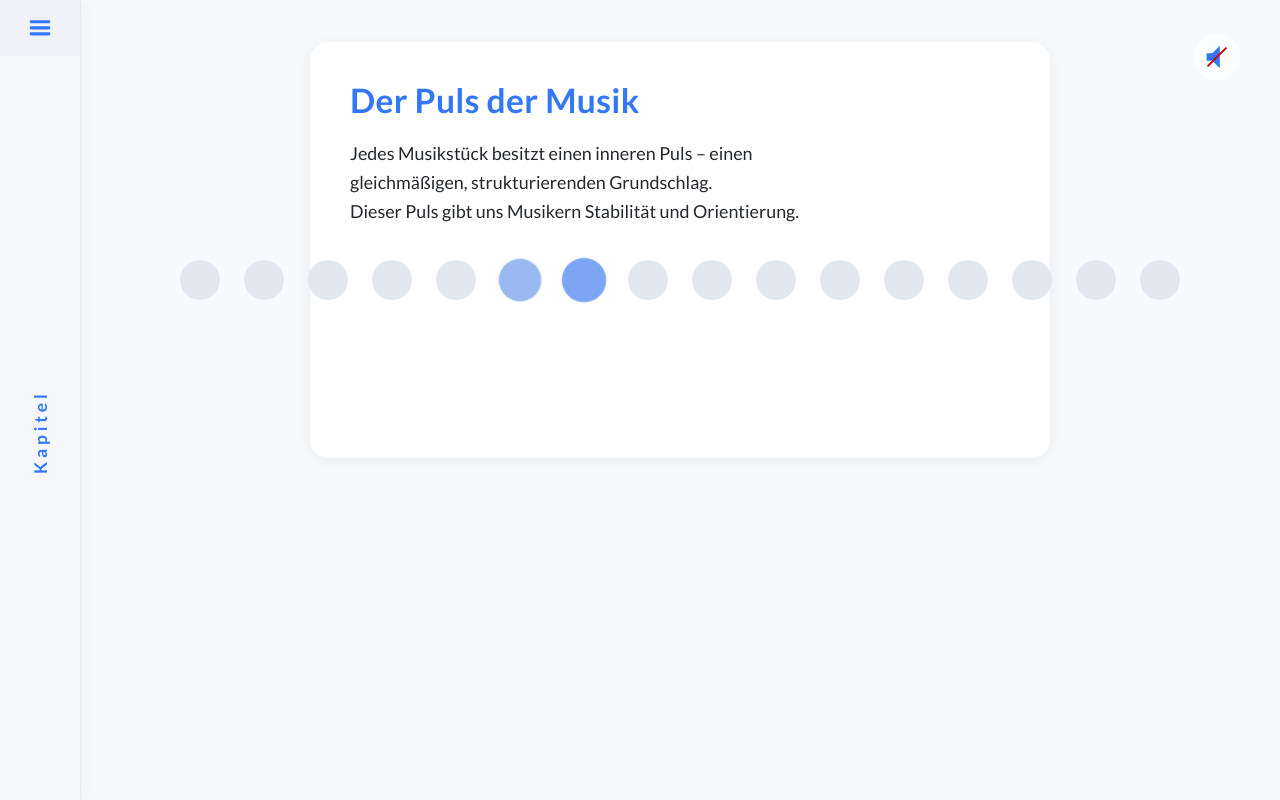
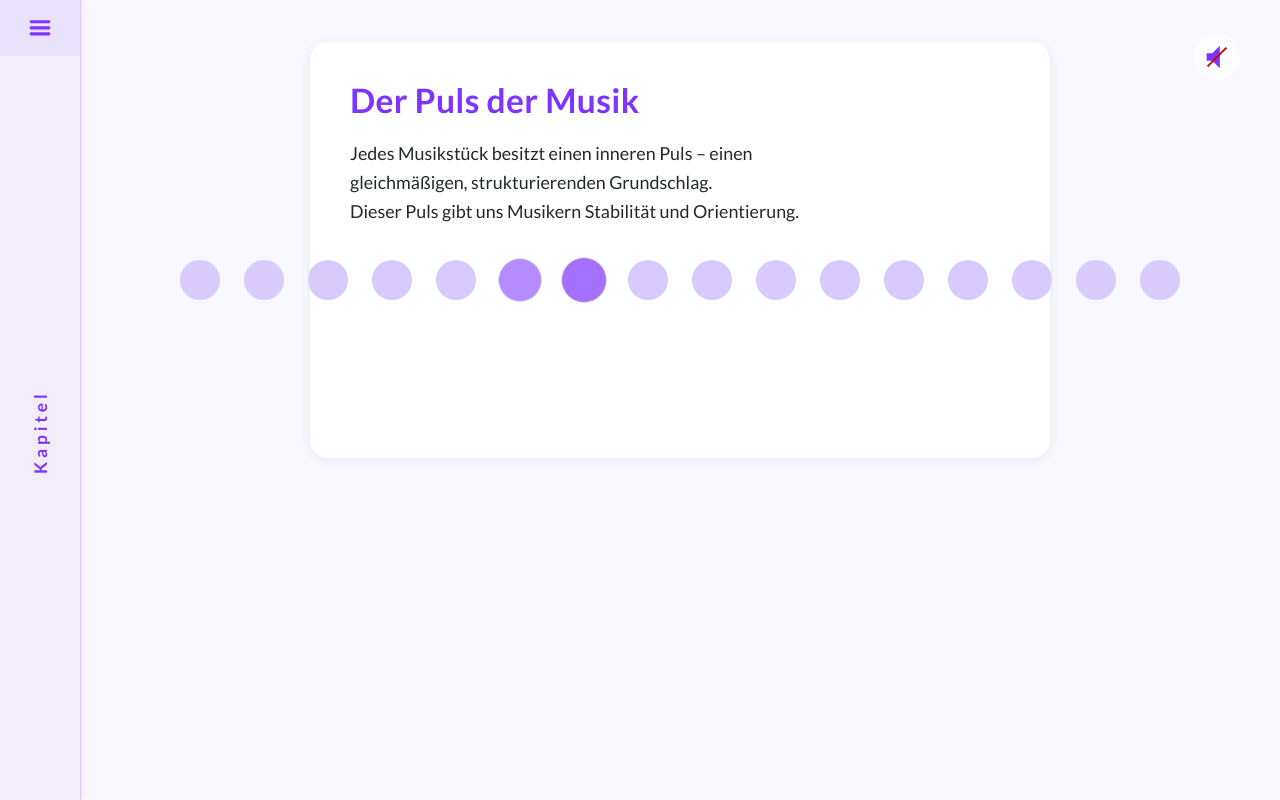
Before and after one commit to ChristianHintze/musikverstehen, a plain HTML site: page index.html in a window 1280 px wide. Drawn offline with Linux system fonts and the light colour scheme.

Commit message:
Update color scheme inspired by Ableton

```diff
--- a/index.html
+++ b/index.html
@@ -9,10 +9,11 @@
     :root {
       --sidebar-width: 80px;
       --sidebar-panel-width: 260px;
-      --sidebar-bg: #f6f7fb;
-      --sidebar-border: #e3e7ee;
-      --active: #3477f6;
-      --inactive: #bbc3ce;
+      /* Farbschema angelehnt an Abletons "Learning Synths" */
+      --sidebar-bg: #f1eef9;
+      --sidebar-border: #dacafd;
+      --active: #7e33ff;
+      --inactive: #a7a0c2;
       --text: #23272c;
       --card: #fff;
       --shadow: 0 2px 12px #0001;
@@ -25,7 +26,7 @@
     }
     body {
       font-family: 'Lato', Arial, sans-serif;
-      background: #f7fafd;
+      background: #faf8ff;
       color: var(--text);
       min-height: 100vh;
       box-sizing: border-box;
@@ -48,7 +49,7 @@
     }
     .sidebar:active,
     .sidebar:focus-within {
-      background: #e3e7ee33;
+      background: #dacafd33;
     }
     .sidebar-main {
       flex: 1;
@@ -74,7 +75,7 @@
       cursor: pointer;
     }
     .menu-icon-wrapper:hover {
-      background: #e3e7ee55;
+      background: #dacafd55;
     }
     .menu-icon {
       width: 38px;
@@ -122,7 +123,7 @@
       width: var(--sidebar-panel-width);
       background: var(--sidebar-bg);
       border-right: 1px solid var(--sidebar-border);
-      box-shadow: 4px 0 24px #3477f60d;
+      box-shadow: 4px 0 24px #7e33ff0d;
       opacity: 0;
       pointer-events: none;
       transform: translateX(-32px);
@@ -167,7 +168,7 @@
     }
     .sidebar-list li.active,
     .sidebar-list li:hover {
-      background: #e3e7ee;
+      background: #dacafd;
       color: var(--active);
     }
     /* Main */
@@ -220,7 +221,7 @@
       height: 40px;
       aspect-ratio: 1 / 1;
       border-radius: 50%;
-      background: #e3e7ee;
+      background: #dacafd;
       border: none;
       transition: background 0.19s, transform 0.18s;
       display: flex;
@@ -230,7 +231,7 @@
       flex-shrink: 0;
     }
     .puls-dot.active {
-      background: #3477f6;
+      background: #7e33ff;
       transform: scale(1.18);
     }
     /* Lautsprecher */
@@ -239,7 +240,7 @@
       right: 40px; top: 34px;
       width: 34px; height: 34px;
       cursor: pointer;
-      fill: #3477f6;
+      fill: #7e33ff;
       transition: fill 0.2s;
       z-index: 100;
       background: #fff9;
```
